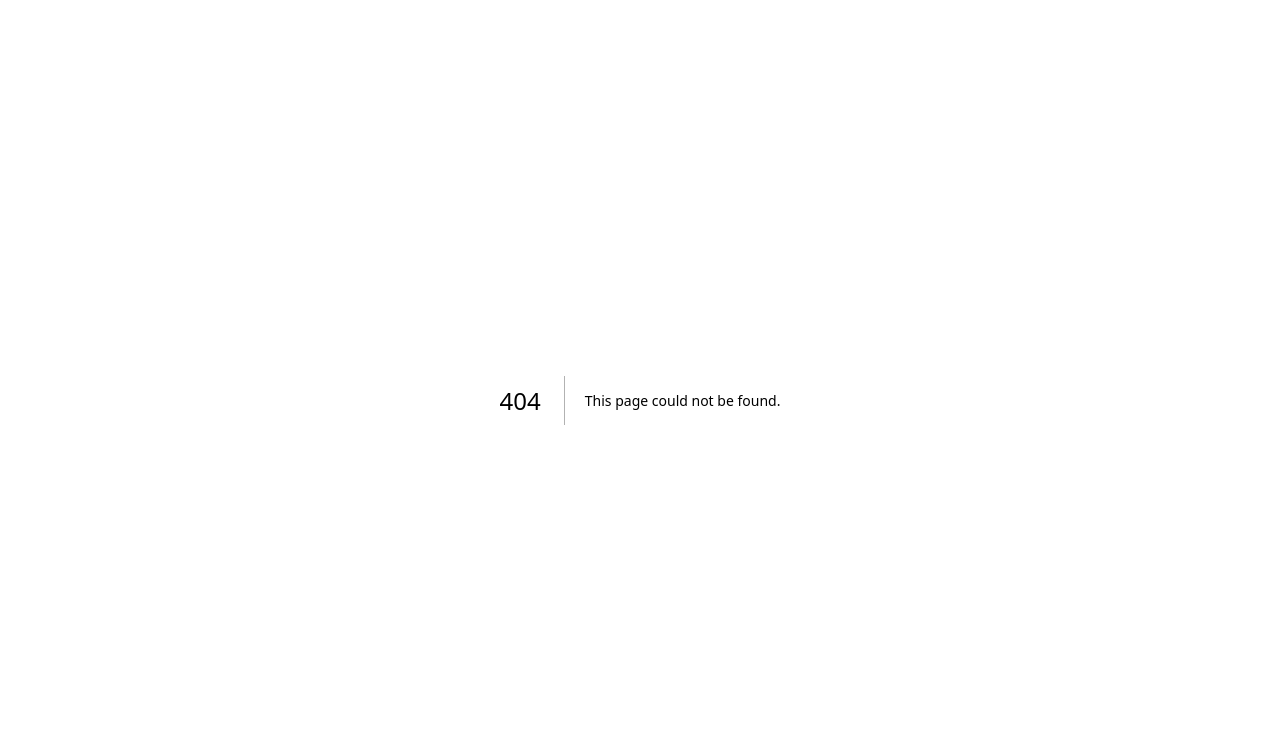
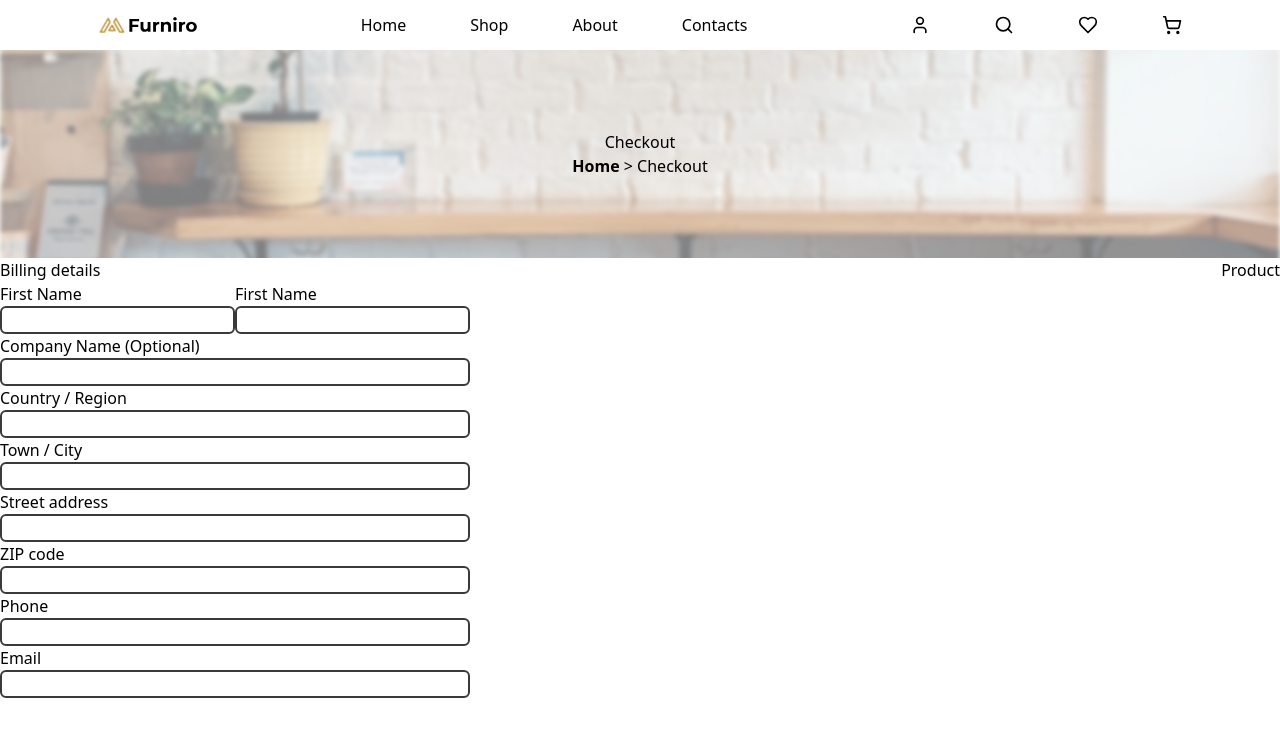
Before and after one commit to SleepySleepyFox/furniro, a Next.js app: page /Checkout in a window 1280 px wide. Before the commit this address had no page. Shown: the top 736 px of the page. Built offline with nearby package versions, Linux system fonts and the light colour scheme.

Commit message:
checkout form draft

```diff
--- /dev/null
+++ b/app/Checkout/layout.tsx
@@ -0,0 +1,65 @@
+import React from 'react'
+import Header from '../common/Header'
+import Navbar from '../components/Navbar'
+
+export default function layout({children} : {children : React.ReactNode}) {
+  return (
+    <div>
+        <Navbar/>
+        <Header h='Checkout' p='p' bg='bg-shop-header'/>
+        <div className='flex w-full justify-between'>
+            <div>
+                <h1>Billing details</h1>
+                <div className='flex'>
+                    <div className='flex flex-col'>
+                        <label htmlFor="firstName">First Name</label>
+                        <input type="text" name='firstName'  className='border-2 border-primary_h rounded-md'/>
+                    </div>
+
+                    <div className='flex flex-col'>
+                        <label htmlFor="secondName">First Name</label>
+                        <input type="text" name='secondName' className='border-2 border-primary_h rounded-md' />
+                    </div>
+                </div>
+
+                <div className='flex flex-col'>
+                    <label htmlFor="companyName">{"Company Name (Optional)"}</label>
+                    <input type="text" name='companyName' className='border-2 border-primary_h rounded-md' />
+                </div>
+
+                <div className='flex flex-col'>
+                    <label htmlFor="region">Country / Region</label>
+                    <input type="text" name='region' className='border-2 border-primary_h rounded-md' />
+                </div>
+
+                <div className='flex flex-col'>
+                    <label htmlFor="city">Town / City</label>
+                    <input type="text" name='city' className='border-2 border-primary_h rounded-md' />
+                </div>
+
+                <div className='flex flex-col'>
+                    <label htmlFor="addres">Street address</label>
+                    <input type="text" name='addres' className='border-2 border-primary_h rounded-md' />
+                </div>
+
+                <div className='flex flex-col'>
+                    <label htmlFor="zipcode">ZIP code</label>
+                    <input type="text" name='zipcode' className='border-2 border-primary_h rounded-md' />
+                </div>
+
+                <div className='flex flex-col'>
+                    <label htmlFor="phone">Phone</label>
+                    <input type="number" name='phone' className='border-2 border-primary_h rounded-md' />
+                </div>
+
+                <div className='flex flex-col'>
+                    <label htmlFor="email">Email</label>
+                    <input type="email" name='email' className='border-2 border-primary_h rounded-md' />
+                </div>
+
+            </div>
+            {children}
+        </div>
+    </div>
+  )
+}
--- /dev/null
+++ b/app/Checkout/page.tsx
@@ -0,0 +1,7 @@
+import React from 'react'
+
+export default function page() {
+  return (
+    <div>Product</div>
+  )
+}
```
